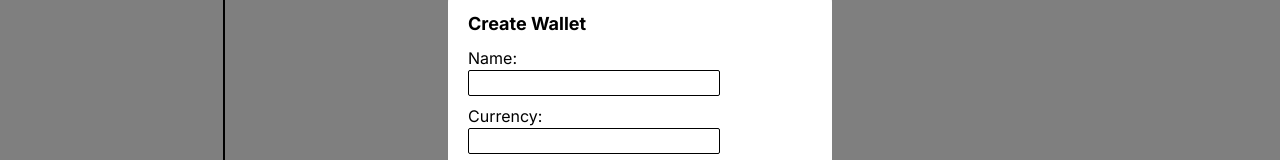
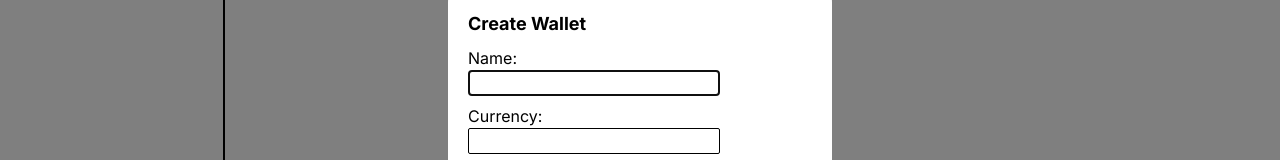
Before and after one commit to money-folder/skarb-web, a Next.js app: page / in a window 1280 px wide. Both pictures are taken after a click on the button 195 px from the left and 56 px from the top of the page. Shown: the part 293-453 px from the top of the page. Built offline with nearby package versions, Linux system fonts and the light colour scheme; no server answers.

Commit message:
autofocus modal inputs

```diff
--- a/src/widgets/create-wallet/CreateWalletForm.tsx
+++ b/src/widgets/create-wallet/CreateWalletForm.tsx
@@ -24,15 +24,16 @@ const CreateWalletForm = ({ create, close }: Props) => {
         <label className="mt-2 w-full flex flex-col items-start">
           <span>Name: </span>
           <input
-            {...register("name", { required: true })}
+            {...register("name", { required: true, maxLength: 255 })}
             className="px-2 border-[1px] border-black rounded-sm"
+            autoFocus
           />
         </label>
 
         <label className="mt-2 w-full flex flex-col items-start">
           <span>Currency: </span>
           <input
-            {...register("currency", { required: true })}
+            {...register("currency", { required: true, maxLength: 63 })}
             className="px-2 border-[1px] border-black rounded-sm"
           />
         </label>
--- a/src/widgets/create-whistory/CreateWhistoryForm.tsx
+++ b/src/widgets/create-whistory/CreateWhistoryForm.tsx
@@ -39,6 +39,7 @@ const AddWhistoryForm = ({ create, close }: Props) => {
             className="px-2 border-[1px] border-black rounded-sm"
             type="number"
             step={0.01}
+            autoFocus
           />
         </label>
       </div>
```
